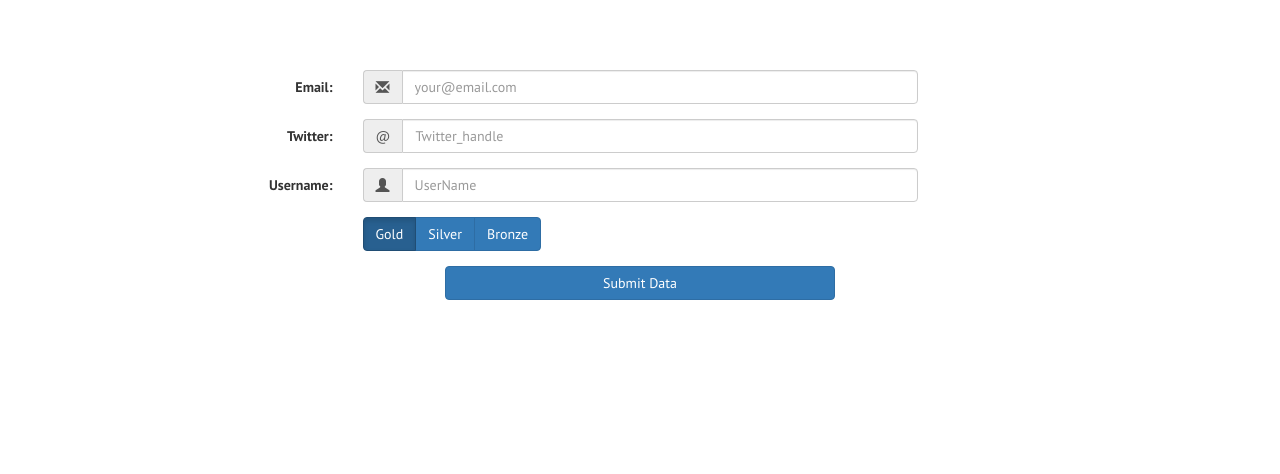
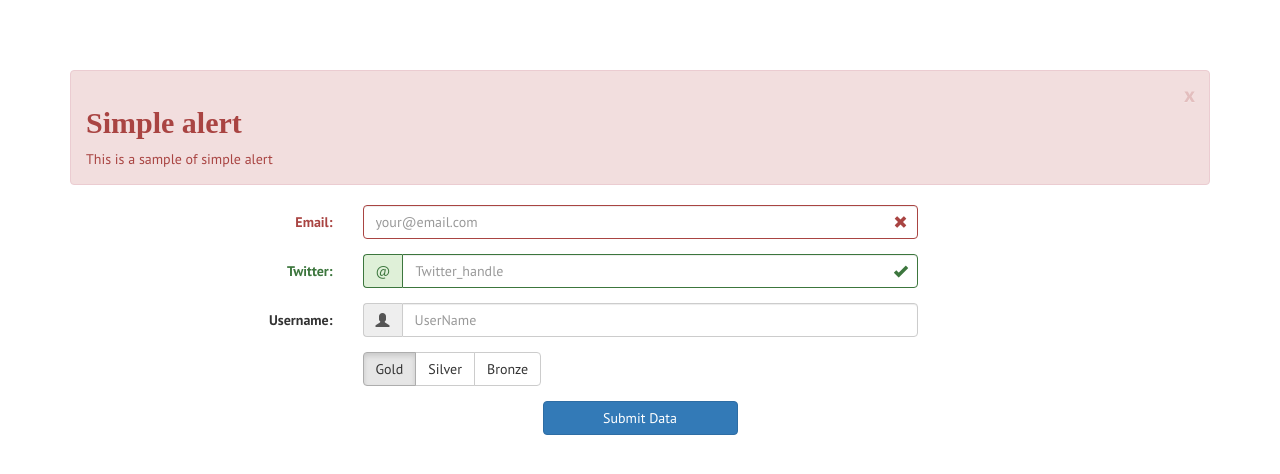
Before and after one commit to kshurygin/myBootstrapLessons, a plain HTML site: page formsDemo.html in a window 1280 px wide. Drawn offline with Linux system fonts and the light colour scheme; a web font is replaced by a local one.

Commit message:
Forms and Modal Dialogs are done

```diff
--- a/formsDemo.html
+++ b/formsDemo.html
@@ -27,27 +27,31 @@
   </head>
   <body>
     <div class="container">
+
+      <div class="alert alert-danger alert-dismissible">
+        <button type="button" class="close" data-dismiss="alert" area-hidden="true" name="button">x</button>
+        <h2>Simple alert</h2>
+        <div>This is a sample of simple alert</div>
+      </div>
+
       <form role="form" class="form-horizontal">
 
-        <div class="form-group">
+        <div class="form-group has-error has-feedback">
           <label for="email" class="control-label col-md-3">Email:</label>
           <div class="col-md-6">
-            <div class="input-group">
-              <div class="input-group-addon">
-                <span class="glyphicon glyphicon-envelope"></span>
-              </div>
-              <input type="email" class="form-control" name="email" id="email" placeholder="your@email.com">
-            </div>
+            <input type="email" class="form-control" name="email" id="email" placeholder="your@email.com">
+            <span class="glyphicon glyphicon-remove form-control-feedback"></span>
           </div>
         </div>
 
-        <div class="form-group">
+        <div class="form-group has-success has-feedback">
           <label for="twitter" class="control-label col-md-3">Twitter:</label>
           <div class="col-md-6">
             <div class="input-group">
               <span class="input-group-addon">@</span>
               <input type="text" class="form-control" name="twitter" id="twitter" placeholder="Twitter_handle">
             </div>
+            <span class="glyphicon glyphicon-ok form-control-feedback"></span>
           </div>
         </div>
 
@@ -65,19 +69,19 @@
 
         <div class="form-group">
           <div class="col-md-6 col-md-offset-3 btn-group" data-toggle="buttons">
-            <label class="btn btn-primary active">
+            <label class="btn btn-default active">
               <input type="radio" name="mem-l" id="gold" checked>Gold
             </label>
-            <label class="btn btn-primary">
+            <label class="btn btn-default">
               <input type="radio" name="mem-l" id="silver">Silver
-            </label><label class="btn btn-primary">
+            </label><label class="btn btn-default">
               <input type="radio" name="mem-l" id="bronze">Bronze
             </label>
           </div>
         </div>
 
         <div class="form-group">
-          <button type="submit" class="btn btn-primary col-md-4 col-md-offset-4" name="submit">Submit Data</button>
+          <button type="submit" class="btn btn-primary col-md-2 col-md-offset-5" name="submit">Submit Data</button>
         </div>
 
       </form>
```
Also changed, not shown: modalDialog.html (added, +70 -0 lines).
